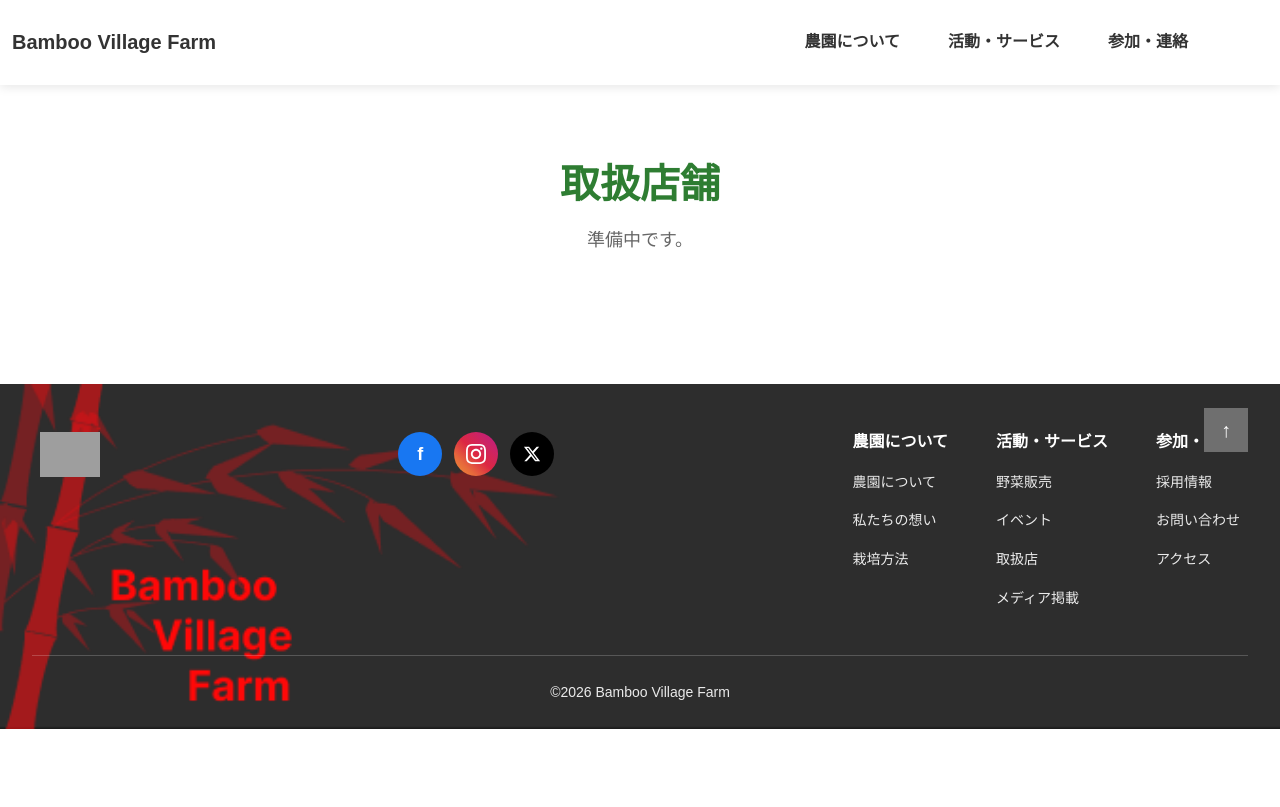
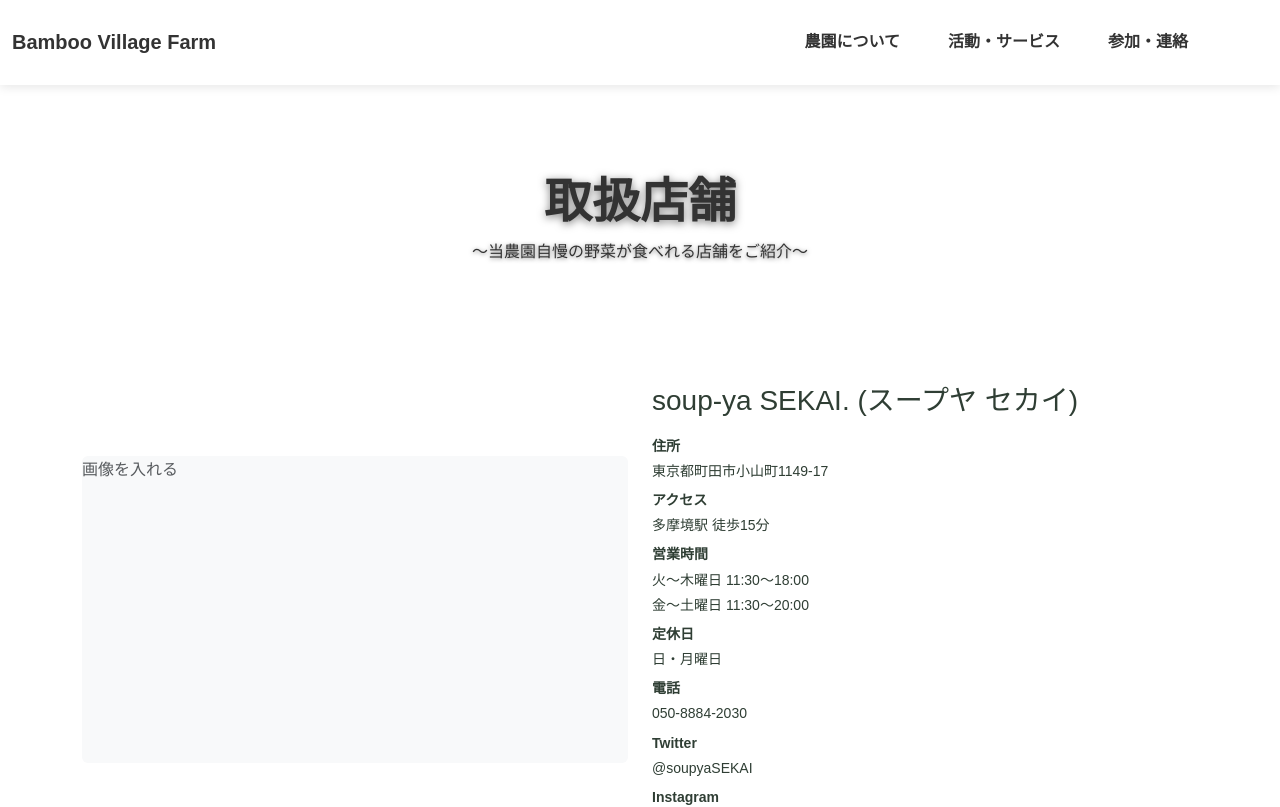
Before and after one commit to kuragechan1001/BambooVillageFarm-, a Next.js app in the folder next-app/: page /shops in a window 1280 px wide. Shown: the top 807 px of the page. Built offline with nearby package versions, Linux system fonts and the light colour scheme; grey boxes are pictures that could not be loaded.

Commit message:
取扱店舗ページ作成

```diff
--- /dev/null
+++ b/next-app/app/shops/ShopsContent.tsx
@@ -0,0 +1,93 @@
+"use client";
+
+import { useRef, useEffect, useState } from "react";
+import Image from "next/image";
+
+export default function ShopsContent() {
+  const contentRef = useRef<HTMLDivElement>(null);
+  const [heroVisible, setHeroVisible] = useState(false);
+  const [contentVisible, setContentVisible] = useState(false);
+
+  useEffect(() => {
+    setHeroVisible(true);
+  }, []);
+
+  useEffect(() => {
+    const observer = new IntersectionObserver(
+      (entries) => {
+        entries.forEach((entry) => {
+          if (entry.isIntersecting && entry.target.classList.contains("shops-content-block")) {
+            setContentVisible(true);
+          }
+        });
+      },
+      { threshold: 0.15 }
+    );
+    if (contentRef.current) observer.observe(contentRef.current);
+    return () => observer.disconnect();
+  }, []);
+
+  return (
+    <section className="bg-white pt-0 pb-5">
+      <div
+        className="shops-hero position-relative w-100 d-flex flex-column align-items-center justify-content-center overflow-hidden"
+        style={{ height: 280 }}
+      >
+        <h1
+          className={`position-relative fw-bold m-0 shops-hero-title ${heroVisible ? "shops-hero-title--visible" : ""}`}
+          style={{ zIndex: 2, textShadow: "0 2px 8px rgba(0,0,0,0.5)", fontSize: 48 }}
+        >
+          取扱店舗
+        </h1>
+        <p
+          className={`position-relative text-center m-0 mt-2 shops-hero-desc ${heroVisible ? "shops-hero-desc--visible" : ""}`}
+          style={{ zIndex: 2, textShadow: "0 1px 4px rgba(0,0,0,0.5)", fontSize: "1rem" }}
+        >
+          〜当農園自慢の野菜が食べれる店舗をご紹介〜
+        </p>
+      </div>
+
+      <div className="container pt-4 pb-4">
+        <div
+          ref={contentRef}
+          className={`shops-content-block ${contentVisible ? "shops-block--visible" : ""}`}
+        >
+                    {/* 1件目：soup-ya SEKAI. */}
+          <div className="row align-items-center g-4 mb-5">
+            <div className="col-12 col-lg-6 d-flex align-items-center justify-content-center">
+              <div className="ratio ratio-16x9 bg-light rounded d-flex align-items-center justify-content-center">
+                <span className="text-muted">画像を入れる</span>
+              </div>
+            </div>
+            <div className="col-12 col-lg-6">
+              <h2 className="h3 mb-3" style={{ color: "#2F3E34" }}>soup-ya SEKAI. (スープヤ セカイ)</h2>
+              <p className="mb-1 small" style={{ color: "#2F3E34" }}><strong>住所</strong><br />東京都町田市小山町1149-17</p>
+              <p className="mb-1 small" style={{ color: "#2F3E34" }}><strong>アクセス</strong><br />多摩境駅 徒歩15分</p>
+              <p className="mb-1 small" style={{ color: "#2F3E34" }}><strong>営業時間</strong><br />火～木曜日 11:30～18:00<br />金～土曜日 11:30～20:00</p>
+              <p className="mb-1 small" style={{ color: "#2F3E34" }}><strong>定休日</strong><br />日・月曜日</p>
+              <p className="mb-1 small" style={{ color: "#2F3E34" }}><strong>電話</strong><br />050-8884-2030</p>
+              <p className="mb-1 small" style={{ color: "#2F3E34" }}><strong>Twitter</strong><br />@soupyaSEKAI</p>
+              <p className="mb-0 small" style={{ color: "#2F3E34" }}><strong>Instagram</strong><br />@soupyasekai</p>
+            </div>
+          </div>
+
+          {/* 2件目：同じレイアウト */}
+          <div className="row align-items-center g-4 mb-5">
+            <div className="col-12 col-lg-6 d-flex align-items-center justify-content-center">
+              <div className="ratio ratio-16x9 bg-light rounded d-flex align-items-center justify-content-center">
+                <span className="text-muted">画像を入れる</span>
+              </div>
+            </div>
+            <div className="col-12 col-lg-6">
+              <h2 className="h3 mb-3" style={{ color: "#2F3E34" }}>○○小学校</h2>
+              <p className="mb-2" style={{ color: "#2F3E34", lineHeight: 1.8 }}>
+                ○○小学校にてうちの農園の野菜を使っていただいております。美味しい野菜が食べたい方はぜひ
+              </p>
+              <p className="mb-1 small" style={{ color: "#2F3E34" }}>場所 : 町田市 町田駅徒歩5分</p>
+            </div>
+          </div>
+        </div>
+      </div>
+    </section>
+  );
+}
--- a/next-app/app/shops/page.css
+++ b/next-app/app/shops/page.css
@@ -1,9 +1,44 @@
-/* 取扱店舗ページ専用のスタイル（このページだけで使う） */
+/* 取扱店舗ページ：アニメーションとモバイル用のみ */
 
-.shops {
-  background-color: #fff;
+.shops-hero-title {
+  opacity: 0;
+  transform: translateY(12px);
+  transition: opacity 0.7s ease-out, transform 0.7s ease-out;
+}
+.shops-hero-title--visible {
+  opacity: 1;
+  transform: translateY(0);
 }
 
-.shops .section-title {
-  color: #2e7d32;
+.shops-hero-desc {
+  opacity: 0;
+  transform: translateY(12px);
+  transition: opacity 0.7s ease-out 0.15s, transform 0.7s ease-out 0.15s;
 }
+.shops-hero-desc--visible {
+  opacity: 1;
+  transform: translateY(0);
+}
+
+.shops-content-block {
+  opacity: 0;
+  transform: translateY(24px);
+  transition: opacity 0.6s ease-out, transform 0.6s ease-out;
+}
+.shops-content-block.shops-block--visible {
+  opacity: 1;
+  transform: translateY(0);
+}
+
+@media (max-width: 768px) {
+  .shops-hero {
+    height: 200px !important;
+  }
+  .shops-hero-title {
+    font-size: 32px !important;
+  }
+  .shops-content-block {
+    padding-left: 16px;
+    padding-right: 16px;
+  }
+}
--- a/next-app/app/shops/page.tsx
+++ b/next-app/app/shops/page.tsx
@@ -1,14 +1,8 @@
+import ShopsContent from "@/app/shops/ShopsContent";
 import "./page.css";
 
 export const metadata = { title: "取扱店舗｜バンブーファーム" };
 
 export default function ShopsPage() {
-  return (
-    <section className="shops">
-      <div className="container">
-        <h2 className="section-title">取扱店舗</h2>
-        <p className="section-subtitle">準備中です。</p>
-      </div>
-    </section>
-  );
+  return <ShopsContent />;
 }
```
Also changed, not shown: next-app/app/contact/ContactContent.tsx (+6 -4 lines).
